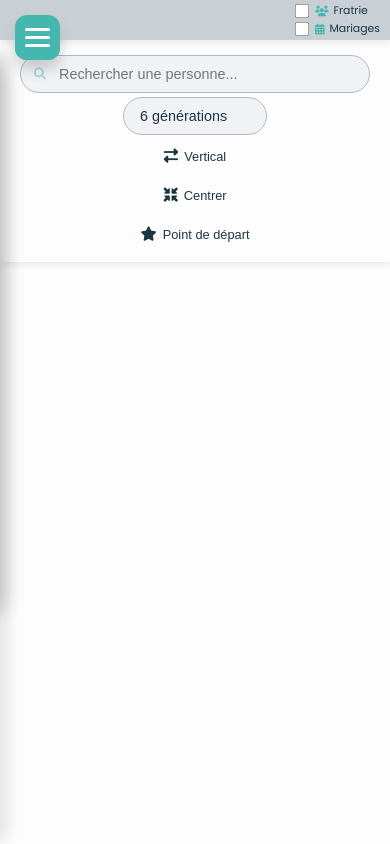
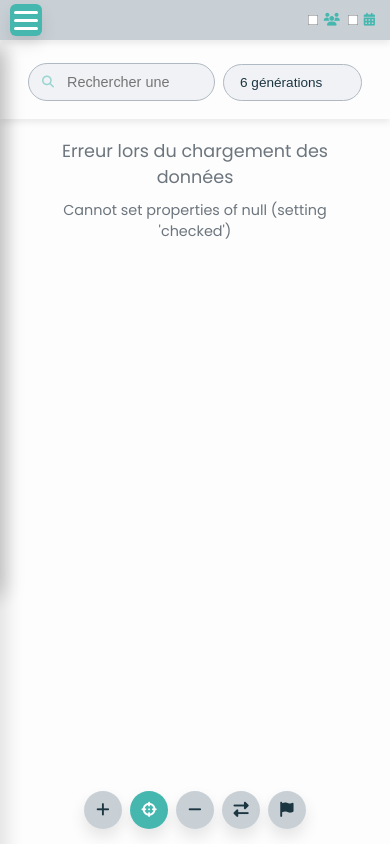
Before and after one commit to zebruo/genealogie-famille, a PHP site: page / in a window 390 px wide. Run offline with PHP 8.4, Linux system fonts and the light colour scheme; data that the repository does not hold is empty; some libraries are stand-ins or nearby versions.

Commit message:
Version 2.5: Améliorations mobile - zoom controls et burger menu
- Ajout des contrôles de zoom mobile (zoom in/out, centrer, orientation, retour, point de départ)
- Repositionnement horizontal centré de la barre zoom-controls en bas
- Correction du positionnement du burger-menu dans la top-fixed-bar
- Suppression du burger-menu dupliqué
- Masquage des labels texte Fratrie/Mariages sur mobile (icônes conservées)
- Synchronisation des boutons mobile avec les boutons desktop

Co-Authored-By: Claude Opus 4.5 <noreply@anthropic.com>

```diff
--- a/index.html
+++ b/index.html
@@ -4,10 +4,14 @@
     <meta charset="UTF-8" />
     <meta name="viewport" content="width=device-width, initial-scale=1.0" />
     <title>Arbre Généalogique Ascendant</title>
-    <link rel="icon" href="data:,"> <!--source vide pour le moment-->
+    <link rel="icon" href="data:," />
+    <!--source vide pour le moment-->
     <link rel="stylesheet" href="styles/family-tree-styles.css" />
     <link rel="stylesheet" href="styles/person-quick-view.css" />
-    <link rel="stylesheet" href="https://cdnjs.cloudflare.com/ajax/libs/font-awesome/6.4.0/css/all.min.css" />
+    <link
+      rel="stylesheet"
+      href="https://cdnjs.cloudflare.com/ajax/libs/font-awesome/6.4.0/css/all.min.css"
+    />
     <script src="https://cdnjs.cloudflare.com/ajax/libs/d3/7.8.5/d3.min.js"></script>
     <link rel="stylesheet" href="styles/modal-system.css" />
   </head>
@@ -103,6 +107,45 @@
       </div>
 
       <div class="tree-container" id="tree-container"></div>
+
+      <!-- Contrôles de zoom mobile -->
+      <div class="zoom-controls" id="zoomControls">
+        <button class="zoom-btn" id="zoomInBtn" aria-label="Zoom avant">
+          <i class="fas fa-plus"></i>
+        </button>
+        <button
+          class="zoom-btn center-btn"
+          id="centerBtnMobile"
+          aria-label="Centrer"
+        >
+          <i class="fas fa-crosshairs"></i>
+        </button>
+        <button class="zoom-btn" id="zoomOutBtn" aria-label="Zoom arrière">
+          <i class="fas fa-minus"></i>
+        </button>
+        <button
+          class="zoom-btn"
+          id="toggleOrientationMobile"
+          aria-label="Orientation"
+        >
+          <i class="fas fa-exchange-alt"></i>
+        </button>
+        <button
+          class="zoom-btn"
+          id="returnToDefaultMobile"
+          aria-label="Retour"
+          style="display: none"
+        >
+          <i class="fa-solid fa-bullseye"></i>
+        </button>
+        <button
+          class="zoom-btn"
+          id="setDefaultMobile"
+          aria-label="Point de départ"
+        >
+          <i class="fas fa-flag"></i>
+        </button>
+      </div>
     </div>
     <!-- Scripts de l'application -->
     <script src="js/config.js"></script>
--- a/js/family-tree-app.js
+++ b/js/family-tree-app.js
@@ -169,6 +169,7 @@ class FamilyTreeApp {
     var returnButton = document.getElementById("returnToDefaultButton");
     var storedDefaultId = localStorage.getItem("defaultPersonId");
     var currentPerson = this.familyDatabase[this.currentPersonId];
+    var returnButtonMobile = document.getElementById("returnToDefaultMobile");
     if (storedDefaultId) {
       var defaultPerson = this.familyDatabase[storedDefaultId];
       var referenceFullName = defaultPerson ? (defaultPerson.firstName + " " + defaultPerson.lastName) : "";
@@ -178,8 +179,10 @@ class FamilyTreeApp {
         "</span></span>";
       returnButton.innerHTML = '<i class="fa-solid fa-bullseye"></i>' + refInfo;
       returnButton.style.display = "inline-flex";
+      if (returnButtonMobile) returnButtonMobile.style.display = "flex";
     } else {
       returnButton.style.display = "none";
+      if (returnButtonMobile) returnButtonMobile.style.display = "none";
     }
     if (storedDefaultId && this.currentPersonId) {
       if (storedDefaultId === this.currentPersonId.toString()) {
--- a/menu-navigation-users.html
+++ b/menu-navigation-users.html
@@ -8,7 +8,7 @@
 <!-- Navigation Overlay (mobile) -->
 <nav class="burger-nav" id="burgerNav">
   <div class="burger-nav-header">
-    <h2><i class="fas fa-bars"></i> Menu</h2>
+    <h2>Menu</h2>
     <button class="burger-close" id="burgerClose" aria-label="Fermer">
       <i class="fas fa-times"></i>
     </button>
--- a/menu-navigation.html
+++ b/menu-navigation.html
@@ -39,17 +39,10 @@
   </div>
 </div>
 
-<!-- Menu Burger (mobile uniquement) -->
-<button class="burger-menu" id="burgerMenu" aria-label="Menu">
-  <span></span>
-  <span></span>
-  <span></span>
-</button>
-
 <!-- Navigation Overlay (mobile) -->
 <nav class="burger-nav" id="burgerNav">
   <div class="burger-nav-header">
-    <h2><i class="fas fa-bars"></i> Menu</h2>
+    <h2>Menu</h2>
     <button class="burger-close" id="burgerClose" aria-label="Fermer">
       <i class="fas fa-times"></i>
     </button>
--- a/styles/family-tree-styles.css
+++ b/styles/family-tree-styles.css
@@ -37,8 +37,8 @@ VARIABLES CSS - THÈME CLAIR
   --table-header-color: #216660;
 
   /* Ombres */
-    --controls-shadow: 0 8px 16px rgba(0, 0, 0, 0.06),
-        0 4px 4px rgba(0, 0, 0, 0.1);
+  --controls-shadow:
+    0 8px 16px rgba(0, 0, 0, 0.06), 0 4px 4px rgba(0, 0, 0, 0.1);
   --shadow-sm: 0 1px 3px rgba(0, 0, 0, 0.05);
   --shadow-md: 0 4px 6px rgba(0, 0, 0, 0.07);
   --shadow-lg: 0 8px 16px rgba(0, 0, 0, 0.1);
@@ -135,7 +135,13 @@ RESET ET STYLES DE BASE
 body {
   background-color: var(--bg-color);
   color: var(--text-color);
-    font-family: "Poppins", -apple-system, BlinkMacSystemFont, "Segoe UI", Arial, sans-serif;
+  font-family:
+    "Poppins",
+    -apple-system,
+    BlinkMacSystemFont,
+    "Segoe UI",
+    Arial,
+    sans-serif;
   padding: 10px 30px;
   transition: all var(--transition-base);
   margin-left: 60px;
@@ -195,20 +201,20 @@ SCROLLBAR
 }
 
 ::-webkit-scrollbar-thumb {
-  background: rgba(120,120,120,0.4);
+  background: rgba(120, 120, 120, 0.4);
   border-radius: 10px;
   border: 1px solid transparent;
   background-clip: content-box;
 }
 
 ::-webkit-scrollbar-thumb:hover {
-  background: rgba(120,120,120,0.6);
+  background: rgba(120, 120, 120, 0.6);
 }
 
 /* Firefox */
 * {
   scrollbar-width: thin;
-  scrollbar-color: rgba(120,120,120,0.4) transparent;
+  scrollbar-color: rgba(120, 120, 120, 0.4) transparent;
 }
 
 /* ========================================
@@ -730,7 +736,7 @@ SECTION DES RELATIONS
 }
 
 #marriageNotes {
-  resize: vertical;     /* L'utilisateur ne peut l'agrandir qu'en hauteur */
+  resize: vertical; /* L'utilisateur ne peut l'agrandir qu'en hauteur */
 }
 
 /* ========================================
@@ -791,11 +797,11 @@ RECHERCHE ET SUGGESTIONS
   opacity: 1;
 }
 
-.search-input:not(:placeholder-shown)~.clear-search {
+.search-input:not(:placeholder-shown) ~ .clear-search {
   display: block;
 }
 
-.search-input:not(:placeholder-shown)~.search-icon {
+.search-input:not(:placeholder-shown) ~ .search-icon {
   display: none;
 }
 
@@ -1134,7 +1140,7 @@ BARRE DE RECHERCHE (TREE-FAMILY)
   background: rgba(0, 0, 0, 0.05);
 }
 
-.controls-actions .search-bar input:not(:placeholder-shown)+.clear-icon,
+.controls-actions .search-bar input:not(:placeholder-shown) + .clear-icon,
 .controls-actions .search-bar.has-text .clear-icon {
   display: block;
 }
@@ -1575,17 +1581,17 @@ NŒUDS ET ÉLÉMENTS D'ARBRE (D3.js)
 
 .node rect.male {
   fill: var(--bg-tertiary);
-    stroke: #5b9bd5;  /* Bleu */
+  stroke: #5b9bd5; /* Bleu */
 }
 
 .node rect.female {
   fill: var(--bg-tertiary);
-    stroke: #e57373;  /* Rose */
+  stroke: #e57373; /* Rose */
 }
 
 .node rect.unknown {
   fill: var(--bg-tertiary);
-    stroke: var(--text-secondary);  /* Gris */
+  stroke: var(--text-secondary); /* Gris */
 }
 
 /* Nœud racine avec bordure verte */
@@ -1624,16 +1630,16 @@ NŒUDS ET ÉLÉMENTS D'ARBRE (D3.js)
 }
 
 .node-text-firstname {
-    font-size: 1.2em;  /* 9px relatif au 10px de .tree-container */
+  font-size: 1.2em; /* 9px relatif au 10px de .tree-container */
 }
 
 .node-text-lastname {
   text-transform: uppercase;
-    font-size: 1.2em;  /* 9px relatif au 10px de .tree-container */
+  font-size: 1.2em; /* 9px relatif au 10px de .tree-container */
 }
 
 .node-text-dates {
-    font-size: 1.2em;  /* 8px relatif au 10px de .tree-container */
+  font-size: 1.2em; /* 8px relatif au 10px de .tree-container */
   fill: var(--text-secondary);
 }
 
@@ -2457,7 +2463,7 @@ UTILITAIRES
   height: 50px;
   background: var(--button-bg);
   border: none;
-    border-radius: var(--radius-md);
+  border-radius: var(--radius-sm);
   cursor: pointer;
   display: none;
   /* Masqué par défaut */
@@ -2465,7 +2471,7 @@ UTILITAIRES
   justify-content: center;
   align-items: center;
   gap: 5px;
-    padding: 10px;
+  /*padding: 10px;*/
   z-index: 1000;
   box-shadow: var(--shadow-lg);
   transition: all var(--transition-base);
@@ -2478,7 +2484,7 @@ UTILITAIRES
 
 .burger-menu span {
   display: block;
-    width: 25px;
+  width: 24px;
   height: 3px;
   background: var(--button-text);
   border-radius: 2px;
@@ -2515,7 +2521,7 @@ UTILITAIRES
 }
 
 .burger-nav-header h2 {
-    margin: 0;
+  margin: 0 0 0 10px;
   font-size: 1.3rem;
   color: var(--text-primary);
   display: flex;
@@ -2647,21 +2653,16 @@ body:not(.dark-mode) .burger-nav-item .fa-sun {
 
 /* Responsive - Afficher burger sur mobile (≤768px) et masquer root-tab */
 @media (max-width: 768px) {
-
   /* Afficher le menu burger */
   .burger-menu {
     display: flex;
-        top: 15px;
-        left: 15px;
-        width: 45px;
-        height: 45px;
   }
 
   .burger-nav {
     display: block;
     width: 280px;
     left: -280px;
-        margin-top: 65px;
+    margin-top: 50px;
   }
 
   .burger-nav-header {
@@ -2697,7 +2698,6 @@ body:not(.dark-mode) .burger-nav-item .fa-sun {
 
 /* Desktop - masquer le burger menu et afficher root-tab */
 @media (min-width: 769px) {
-
   .burger-menu,
   .burger-nav,
   .burger-overlay {
@@ -2790,11 +2790,21 @@ body:not(.dark-mode) .burger-nav-item .fa-sun {
 
 /* --- TOP BAR VERSION MOBILE --- */
 @media (max-width: 768px) {
-
   .top-fixed-bar {
     height: 40px;
-        padding: 0 10px;
+    padding: 0 10px 0 60px;
     background: var(--bg-tertiary);
+  }
+
+  /* Burger menu positionné dans la top-bar */
+  .burger-menu {
+    position: absolute;
+    top: 4px;
+    left: 10px;
+    /*transform: translateY(-50%);*/
+    width: 32px;
+    height: 32px;
+    margin: 0;
   }
 
   /* On masque le titre "Arbre Généalogique Ascendant" */
@@ -2825,8 +2835,21 @@ body:not(.dark-mode) .burger-nav-item .fa-sun {
 
   .legend-controls {
     display: flex;
-        flex-direction: column;
     gap: 2px;
+  }
+
+  /* Masquer les textes "Fratrie" et "Mariages" sur mobile */
+  .checkbox-inline {
+    font-size: 0;
+  }
+
+  .checkbox-inline i {
+    font-size: 0.8rem;
+  }
+
+  .checkbox-inline input {
+    width: 12px;
+    height: 12px;
   }
 
   /* On masque l'aide de navigation en mobile */
@@ -2834,3 +2857,151 @@ body:not(.dark-mode) .burger-nav-item .fa-sun {
     display: none;
   }
 }
+
+/* ========================================
+   AMÉLIORATIONS MOBILE - ARBRE
+   ======================================== */
+
+/* Touch feedback sur les nœuds */
+.node rect {
+  -webkit-tap-highlight-color: transparent;
+}
+
+.node:active rect {
+  filter: brightness(0.9);
+  transform: scale(0.98);
+}
+
+.node.touched rect {
+  filter: brightness(1.1);
+  stroke-width: 3px;
+}
+
+/* Boutons de zoom flottants */
+.zoom-controls {
+  position: fixed;
+  bottom: 20px;
+  left: 50%;
+  transform: translateX(-50%);
+  display: none;
+  flex-direction: row;
+  gap: 8px;
+  z-index: 2500;
+}
+
+.zoom-btn {
+  width: 44px;
+  height: 44px;
+  border-radius: 50%;
+  border: none;
+  background: var(--bg-tertiary);
+  color: var(--text-primary);
+  font-size: 1.2rem;
+  cursor: pointer;
+  box-shadow: var(--shadow-lg);
+  display: flex;
+  align-items: center;
+  justify-content: center;
+  transition: all var(--transition-fast);
+  -webkit-tap-highlight-color: transparent;
+}
+
+.zoom-btn:active {
+  transform: scale(0.95);
+  background: var(--accent-color);
+  color: white;
+}
+
+.zoom-btn:hover {
+  background: var(--accent-color);
+  color: white;
+}
+
+/* Bouton centrer mobile */
+.zoom-btn.center-btn {
+  background: var(--accent-color);
+  color: white;
+}
+
+.zoom-btn.center-btn:active {
+  background: var(--button-hover);
+}
+
+/* Afficher les contrôles zoom sur mobile */
+@media (max-width: 768px) {
+  .zoom-controls {
+    display: flex;
+  }
+
+  /* Panneau plein écran sur mobile */
+  .person-panel {
+    width: 100%;
+    max-width: 100%;
+    height: 100vh;
+    margin-top: 40px;
+    border-radius: 0;
+  }
+
+  .person-panel.is-open {
+    transform: translateX(0);
+  }
+
+  /* Ajuster le contenu du panneau */
+  .panel-content-scroll {
+    padding: 15px;
+  }
+
+  /* Controls-actions : recherche + générations sur une ligne */
+  .controls-actions {
+    flex-direction: row !important;
+    flex-wrap: wrap;
+    gap: 8px;
+    padding: 8px;
+  }
+
+  .controls-actions .search-bar {
+    flex: 1;
+    min-width: 150px;
+  }
+
+  .controls-actions .generation-select {
+    width: auto;
+    min-width: 120px;
+  }
+
+  /* Masquer les boutons d'action desktop sur mobile */
+  .controls-actions .action-button {
+    display: none !important;
+  }
+
+  /* Masquer le bouton centrer desktop quand sur mobile */
+  #centerButton {
+    display: none;
+  }
+}
+
+/* Petits mobiles */
+@media (max-width: 480px) {
+  .zoom-controls {
+    bottom: 15px;
+  }
+
+  .zoom-btn {
+    width: 38px;
+    height: 38px;
+    font-size: 0.95rem;
+  }
+
+  .person-panel {
+    margin-top: 40px;
+  }
+
+  .controls-actions .search-bar {
+    min-width: 120px;
+  }
+
+  .controls-actions .generation-select {
+    min-width: 100px;
+    font-size: 0.85rem;
+  }
+}
```
Also changed, not shown: js/init.js (+85 -0 lines). Lines whose indentation alone changed are shown as unchanged.
